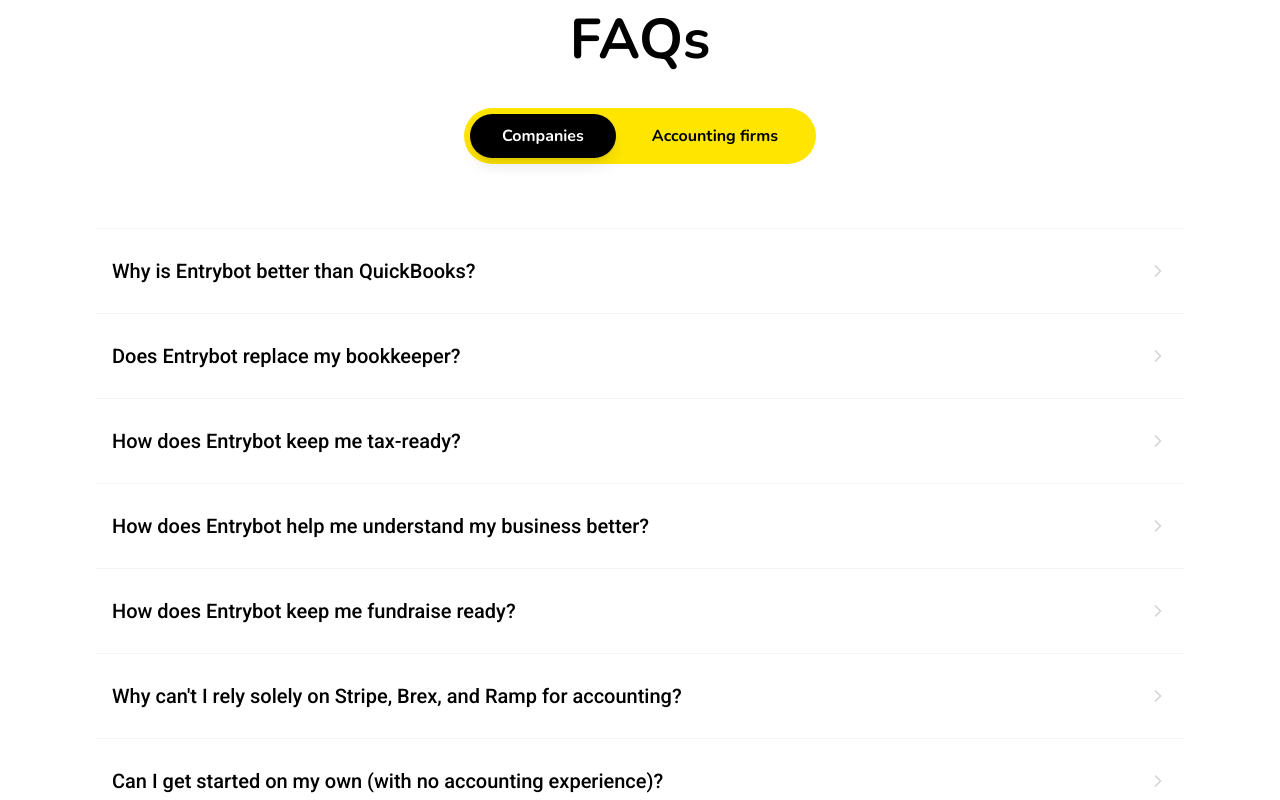
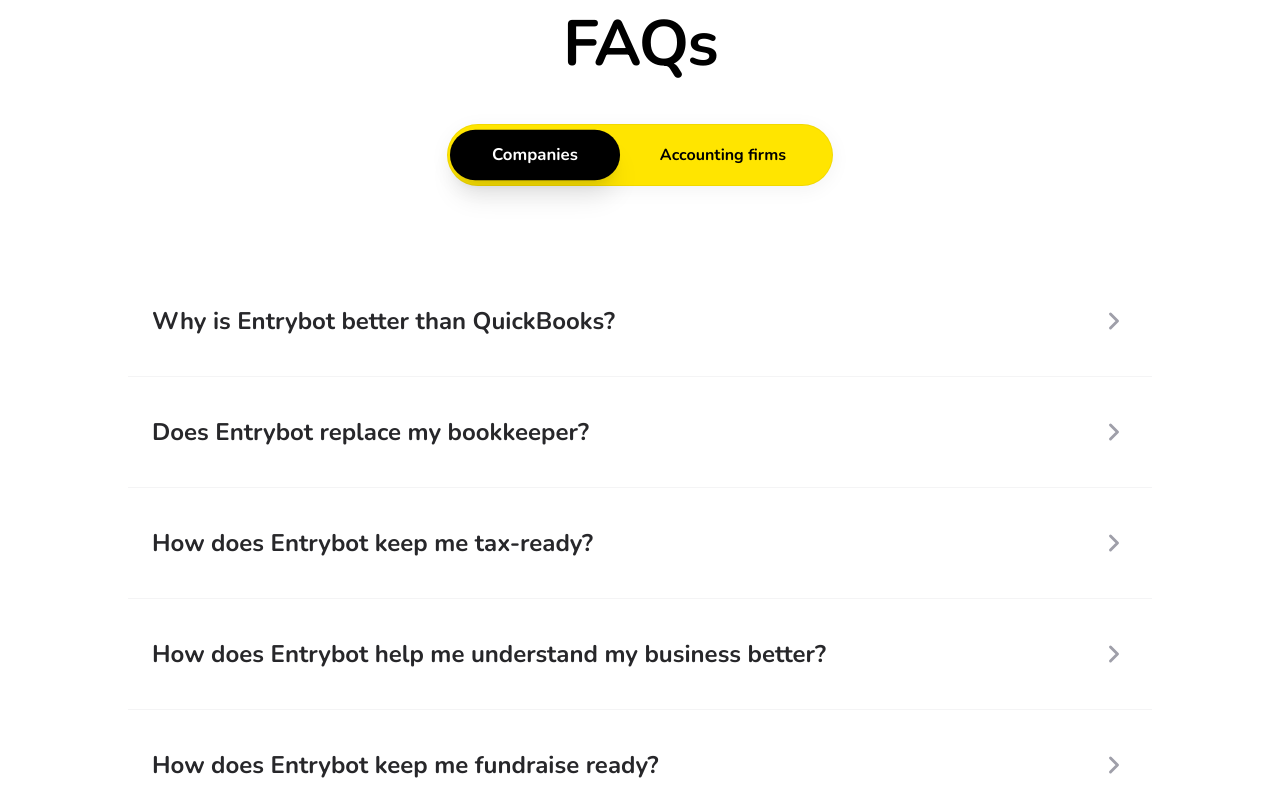
Before and after one commit to nirmallal-sidat/Entry-bot, a Next.js app: page / in a window 1280 px wide. Shown: the part 5280-6080 px from the top of the page. Built offline with nearby package versions, Linux system fonts and the light colour scheme.

Commit message:
3-3-2026

```diff
--- a/src/app/pricing/page.tsx
+++ b/src/app/pricing/page.tsx
@@ -140,38 +140,39 @@
       {/* FAQ or Comparison Section */}
       <section className="py-24 px-4 bg-white font-nunito border-t border-zinc-100">
         <div className="max-w-[1900px] mx-auto lg:px-20">
-          <h2 className="text-[40px] md:text-[56px] font-bold text-black text-center mb-10 leading-[100%] font-nunito">
+          <h2 className="text-[48px] md:text-[64px] font-bold text-black text-center mb-12 tracking-tight leading-[100%]">
             FAQs
           </h2>
 
-          <div className="max-w-7xl mx-auto border-t border-zinc-100">
+          <div className="max-w-5xl mx-auto">
               {pricingFaqs.map((faq, index) => (
                 <div
                   key={index}
-                  className="border-b border-zinc-100 transition-all duration-200"
+                  className="border-b border-zinc-100 last:border-0"
                 >
                   <div
                     onClick={() => toggleFAQ(index)}
-                    className="py-8 flex items-center justify-between group cursor-pointer hover:bg-zinc-50/50 px-4"
+                    className="py-10 flex items-center justify-between group cursor-pointer hover:bg-zinc-50/50 px-6 rounded-2xl transition-all duration-300"
                   >
-                    <h3 className="text-[18px] md:text-[20px] font-medium text-black transition-transform duration-300 font-roboto leading-[100%]">
+                    <h3 className={`text-[20px] md:text-[24px] font-bold text-black transition-all duration-300 leading-tight ${
+                      activeFaqIndex === index ? "text-zinc-900" : "text-zinc-800"
+                    }`}>
                       {faq.question}
                     </h3>
-                    <ChevronRight
-                      size={20}
-                      className={`transition-all duration-300 ${
-                        activeFaqIndex === index
-                          ? "text-black rotate-90"
-                          : "text-zinc-300 group-hover:text-black group-hover:translate-x-1"
-                      }`}
-                    />
+                    <div className={`transition-all duration-300 ${
+                      activeFaqIndex === index
+                        ? "rotate-90 text-black translate-x-1"
+                        : "text-zinc-400 group-hover:text-black group-hover:translate-x-2"
+                    }`}>
+                      <ChevronRight size={28} strokeWidth={2.5} />
+                    </div>
                   </div>
 
                   {/* Answer Area (Accordion Content) */}
-                  <div className={`overflow-hidden transition-all duration-300 ease-in-out ${
-                    activeFaqIndex === index ? "max-h-[500px] pb-8 opacity-100" : "max-h-0 opacity-0"
+                  <div className={`overflow-hidden transition-all duration-500 ease-in-out ${
+                    activeFaqIndex === index ? "max-h-[500px] pb-10 opacity-100" : "max-h-0 opacity-0"
                   }`}>
-                    <div className="px-4 text-[18px] text-zinc-600 leading-normal max-w-4xl font-roboto font-normal">
+                    <div className="px-6 text-[18px] md:text-[20px] text-zinc-600 leading-relaxed max-w-4xl font-normal font-roboto">
                       {faq.answer}
                     </div>
                   </div>
--- a/src/components/FAQSection.tsx
+++ b/src/components/FAQSection.tsx
@@ -35,21 +35,21 @@
   return (
     <section id="faq" className="py-24 px-4 bg-white font-nunito">
       <div className="max-w-[1900px] mx-auto lg:px-20">
-        <h2 className="text-[40px] md:text-[56px] font-bold text-black text-center mb-10 leading-[100%] font-nunito">
+        <h2 className="text-[48px] md:text-[64px] font-bold text-black text-center mb-12 tracking-tight leading-[100%]">
           FAQs
         </h2>
 
         {/* Custom Tabs */}
-        <div className="flex justify-center mb-16">
-          <div className="bg-[#FFE500] p-1.5 rounded-full flex gap-1">
+        <div className="flex justify-center mb-20">
+          <div className="bg-[#FFE500] p-1.5 rounded-full flex gap-1 shadow-[0_4px_20px_rgba(0,0,0,0.05)] border border-black/5">
             <button
               onClick={() => {
                 setActiveTab("Companies");
                 setActiveIndex(null);
               }}
-              className={`px-8 py-2.5 rounded-full text-[16px] font-bold transition-all duration-300 ${
+              className={`px-10 py-3 rounded-full text-[16px] font-bold transition-all duration-300 ${
                 activeTab === "Companies"
-                  ? "bg-black text-white shadow-lg"
+                  ? "bg-black text-white shadow-xl scale-105"
                   : "text-black hover:bg-black/5"
               }`}
             >
@@ -60,9 +60,9 @@
                 setActiveTab("Accounting firms");
                 setActiveIndex(null);
               }}
-              className={`px-8 py-2.5 rounded-full text-[16px] font-bold transition-all duration-300 ${
+              className={`px-10 py-3 rounded-full text-[16px] font-bold transition-all duration-300 ${
                 activeTab === "Accounting firms"
-                  ? "bg-black text-white shadow-lg"
+                  ? "bg-black text-white shadow-xl scale-105"
                   : "text-black hover:bg-black/5"
               }`}
             >
@@ -72,34 +72,35 @@
         </div>
 
         {/* FAQ List */}
-        <div className="max-w-7xl mx-auto border-t border-zinc-100">
+        <div className="max-w-5xl mx-auto">
           {currentFAQs.map((question, index) => (
             <div
               key={index}
-              className="border-b border-zinc-100 transition-all duration-200"
+              className="border-b border-zinc-100 last:border-0"
             >
               <div
                 onClick={() => toggleFAQ(index)}
-                className="py-8 flex items-center justify-between group cursor-pointer hover:bg-zinc-50/50 px-4"
+                className="py-10 flex items-center justify-between group cursor-pointer hover:bg-zinc-50/50 px-6 rounded-2xl transition-all duration-300"
               >
-                <h3 className="text-[18px] md:text-[20px] font-medium text-black transition-transform duration-300 font-roboto leading-[100%]">
+                <h3 className={`text-[20px] md:text-[24px] font-bold text-black transition-all duration-300 leading-tight ${
+                  activeIndex === index ? "text-zinc-900" : "text-zinc-800"
+                }`}>
                   {question}
                 </h3>
-                <ChevronRight
-                  size={20}
-                  className={`transition-all duration-300 ${
-                    activeIndex === index
-                      ? "text-black rotate-90"
-                      : "text-zinc-300 group-hover:text-black group-hover:translate-x-1"
-                  }`}
-                />
+                <div className={`transition-all duration-300 ${
+                  activeIndex === index
+                    ? "rotate-90 text-black translate-x-1"
+                    : "text-zinc-400 group-hover:text-black group-hover:translate-x-2"
+                }`}>
+                  <ChevronRight size={28} strokeWidth={2.5} />
+                </div>
               </div>
 
               {/* Answer Area (Accordion Content) */}
-              <div className={`overflow-hidden transition-all duration-300 ease-in-out ${
-                activeIndex === index ? "max-h-[500px] pb-8 opacity-100" : "max-h-0 opacity-0"
+              <div className={`overflow-hidden transition-all duration-500 ease-in-out ${
+                activeIndex === index ? "max-h-[500px] pb-10 opacity-100" : "max-h-0 opacity-0"
               }`}>
-                <div className="px-4 text-[18px] text-black leading-[100%] max-w-4xl font-roboto font-normal">
+                <div className="px-6 text-[18px] md:text-[20px] text-zinc-600 leading-relaxed max-w-4xl font-normal font-roboto">
                   Entrybot is designed to automate the heavy lifting of accounting using advanced AI.
                   It seamlessly handles categorization, reconciliations, and real-time reporting,
                   allowing you to focus on growing your business while maintaining 100% financial accuracy.
```
